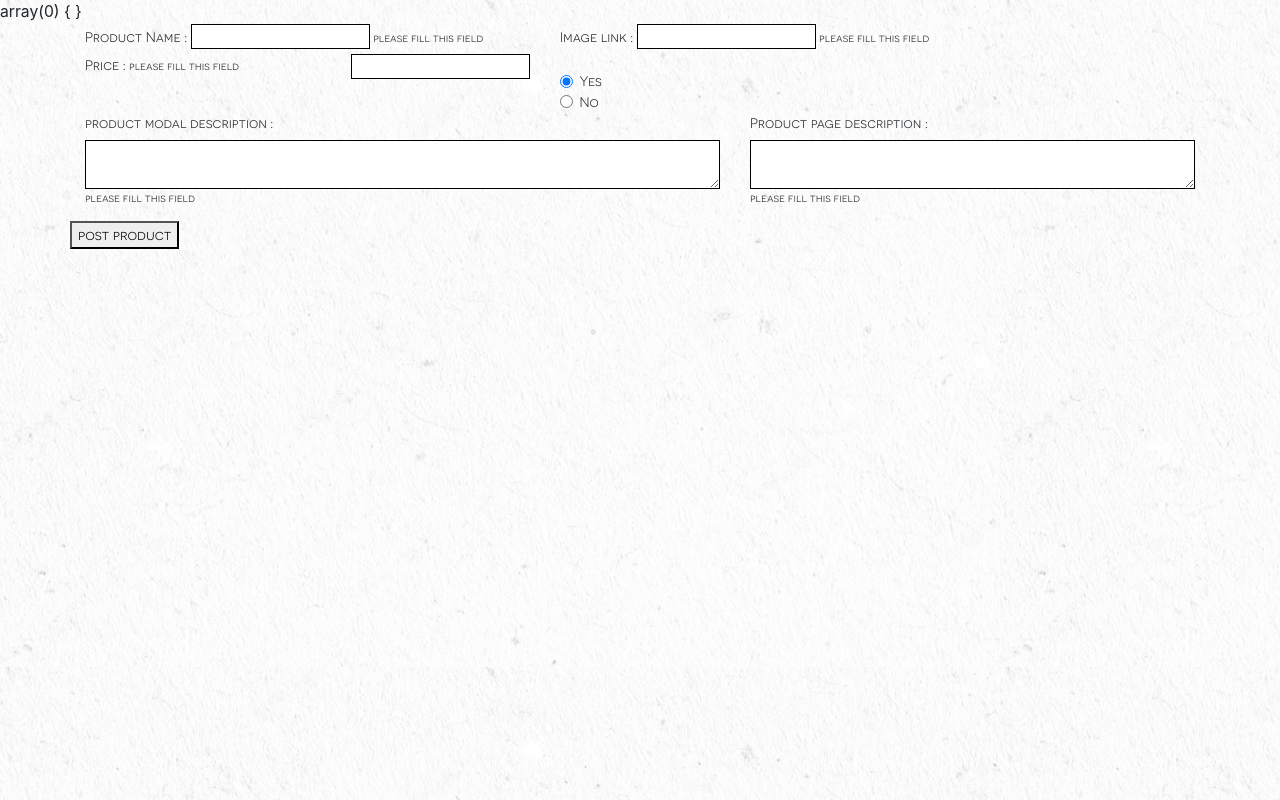
After one commit to WildCodeSchool/orleans-0219-php-wildbazar7, a PHP site: page /admin.php in a window 1280 px wide. The commit adds this page. Run offline with PHP 8.4, Linux system fonts and the light colour scheme; data that the repository does not hold is empty.

Commit message:
added form verification back and front

```diff
--- /dev/null
+++ b/admin.php
@@ -0,0 +1,95 @@
+<?php
+
+$validations = array_map(function() {return false;}, $_POST);
+
+
+foreach ($_POST as $key => $val){
+    $val = trim($val);
+    if(strlen($val) != 0){
+        $validations[$key] = true;
+    }
+}
+
+var_dump($validations);
+
+if(count(array_unique($validations)) === 1 && end($validations) === true && is_numeric($_POST['product_price'])) {
+    header('Location: success.php');
+}
+
+
+?>
+
+<!DOCTYPE html>
+<html lang="en">
+<head>
+    <meta charset="UTF-8">
+    <title>Phone case</title>
+    <link rel="stylesheet" href="https://maxcdn.bootstrapcdn.com/bootstrap/4.0.0/css/bootstrap.min.css" integrity="sha384-Gn5384xqQ1aoWXA+058RXPxPg6fy4IWvTNh0E263XmFcJlSAwiGgFAW/dAiS6JXm" crossorigin="anonymous">
+    <link rel="stylesheet" href="style.css" crossorigin="anonymous">
+</head>
+<body>
+
+<form action="admin.php" method="post">
+    <div class="container">
+        <div class="row content-justify-center">
+            <div class="col-5">
+                <div>
+                    <label for="title">Product Name : </label>
+                    <input type="text" id="nom" name="product_title" required>
+                    <small><?php if($validations['product_title']!==true){echo 'please fill this field';} ?></small>
+                </div>
+                <div class="form-group">
+                    <label for="price">Price : </label>
+                    <input class="float-right" type="tel" id="set_price" name="product_price" required>
+                    <small><?php if($validations['product_price']!==true){echo 'please fill this field';} ?></small>
+                </div>
+            </div>
+            <div class="col-5">
+                <div class="form-group">
+                    <label for="image">Image link :</label>
+                    <input type="tel" id="set_price" name="product_image" required>
+                    <small><?php if($validations['product_image']!==true){echo 'please fill this field';} ?></small>
+                </div>
+
+                <div class="form-check">
+                    <input class="form-check-input" type="radio" name="product_inStock" id="exampleRadios1" value="true"
+                           checked>
+                    <label class="form-check-label" for="exampleRadios1">
+                        Yes
+                    </label>
+                </div>
+                <div class="form-check">
+                    <input class="form-check-input" type="radio" name="product_inStock" id="exampleRadios2"
+                           value="false">
+                    <label class="form-check-label" for="exampleRadios2">
+                        No
+                    </label>
+                </div>
+            </div>
+
+            <div class="col-7">
+                <div class="form-group">
+                    <label for="descriptionLong">product modal description :</label>
+                    <textarea class="w-100" type="text" id="product_descLong" name="product_descriptionLong"
+                              required></textarea>
+                    <small><?php if($validations['product_descriptionLong']!==true){echo 'please fill this field';} ?></small>
+                </div>
+            </div>
+            <div class="col-5">
+                <div class="form-group">
+                    <label for="courriel">Product page description :</label>
+                    <textarea class="w-100" type="email" id="product_descShort" name="product_descriptionShort"
+                              required></textarea>
+                    <small><?php if($validations['product_descriptionShort']!==true){echo 'please fill this field';} ?></small>
+                </div>
+            </div>
+            <div class="button">
+                <button type="submit">post product</button>
+            </div>
+
+        </div>
+    </div>
+</form>
+
+</body>
+</html>
--- a/phoneCase.php
+++ b/phoneCase.php
@@ -17,6 +17,7 @@ include 'phoneCaseArray.php';
 
 	<section id="phonecases">
 		<div class="container">
+            <a href="admin.php"><button>Add</button></a>
 			<h2 class="font-weight-bold my-5 ---title--- cat-title mx-auto">phone case</h2>
 			<div class="container">
 				<div class="row justify-content-center">
--- /dev/null
+++ b/success.php
@@ -0,0 +1,3 @@
+<?php
+
+echo 'Votre message à été envoyé';
```
